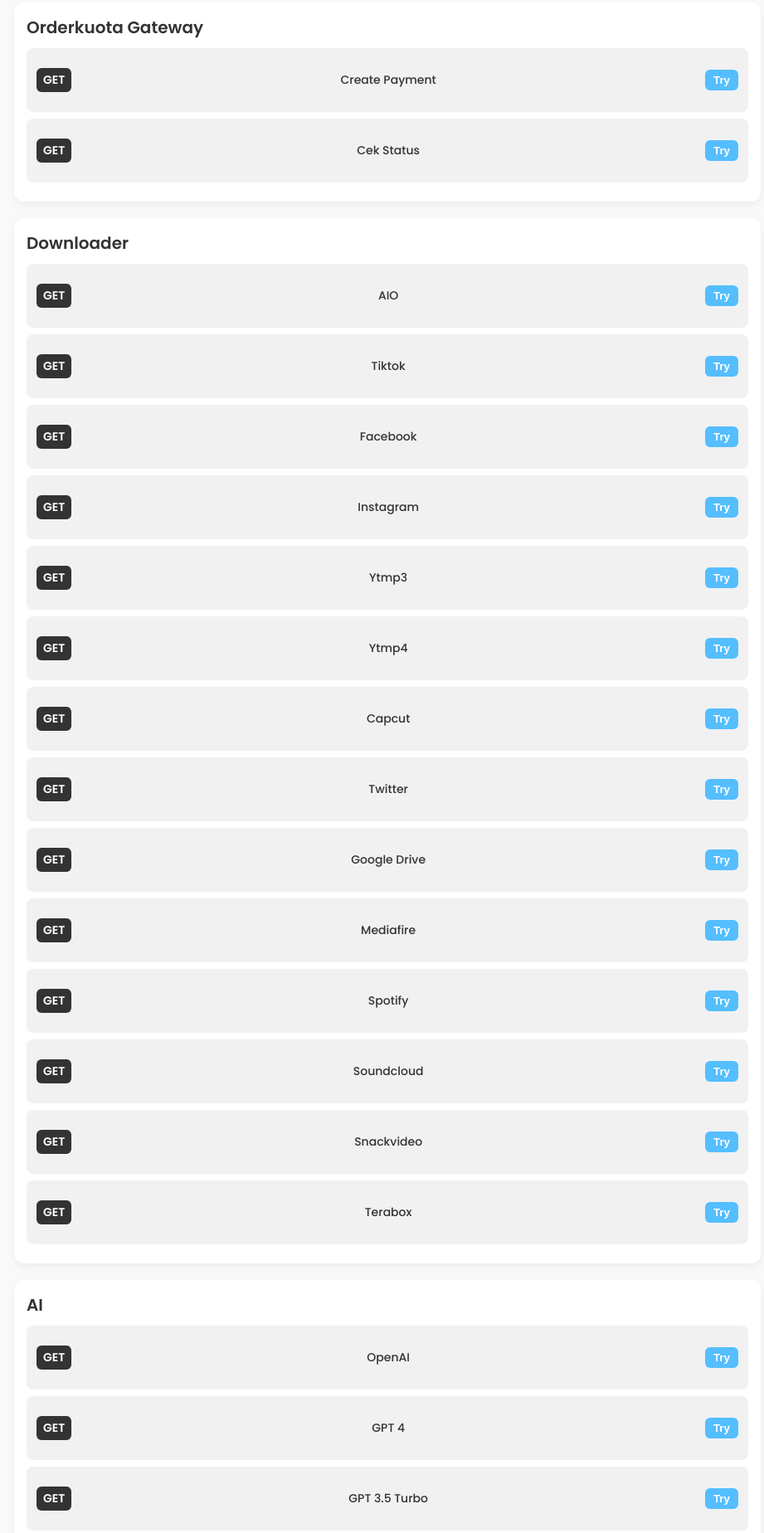
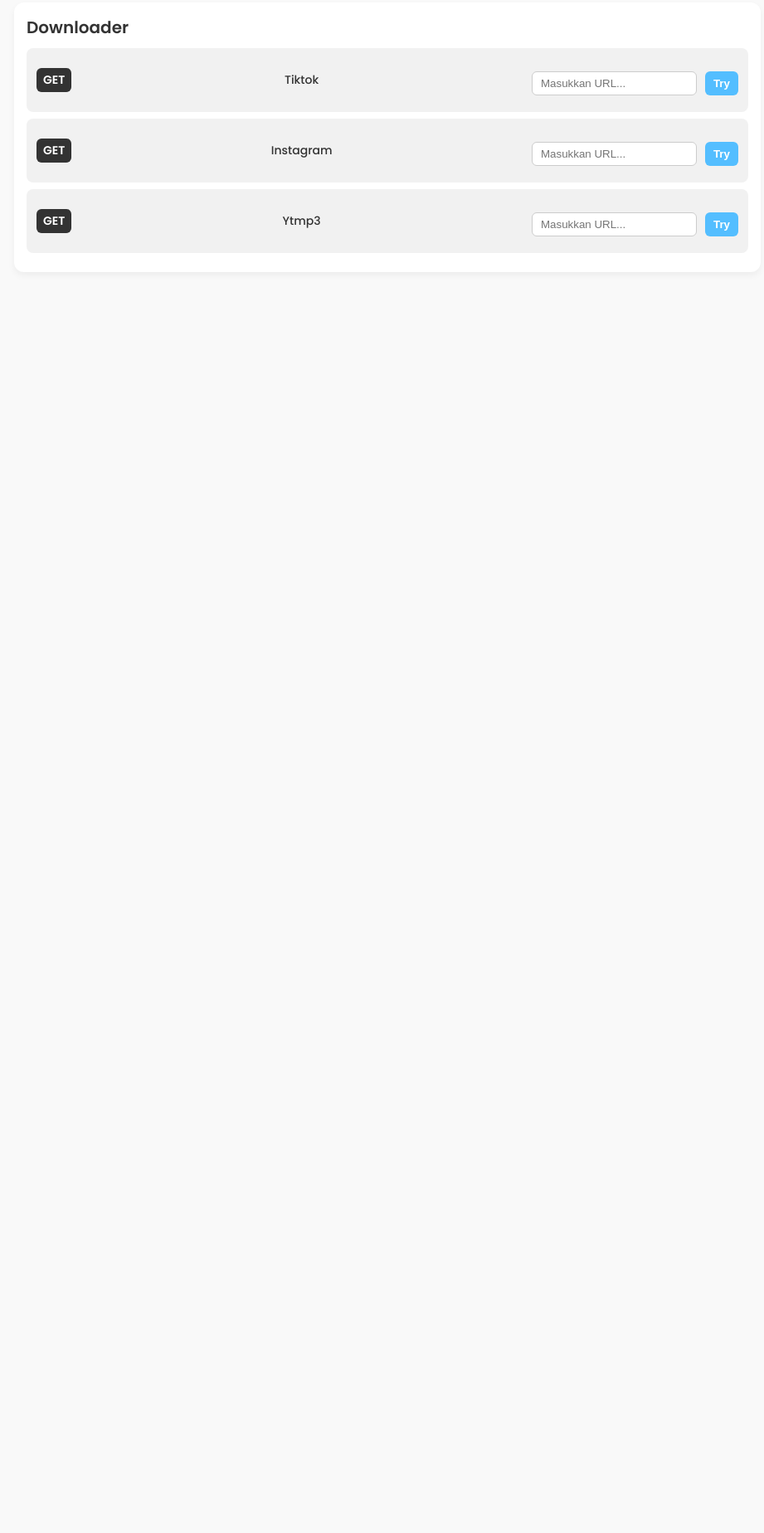
Before and after one commit to Zarukabot/zaruka-restapi, a website: page index.html in a window 1280 px wide. Shown: the part 141-1989 px from the top of the page at 83% size, without its empty margins (173-1094 px from the left). After the commit the page ends 800 px from the top, so only its background shows below. Drawn offline with Linux system fonts and the light colour scheme.

Commit message:
Update index.html

```diff
--- a/index.html
+++ b/index.html
@@ -16,12 +16,14 @@
 .card{background:#fff;border-radius:12px;box-shadow:0 4px 8px rgba(0,0,0,0.05);margin:20px 0;padding:15px;transition:transform 0.3s,box-shadow 0.3s;}
 .card:hover{transform:translateY(-5px);box-shadow:0 8px 16px rgba(0,0,0,0.15);}
 .card .title{font-size:20px;font-weight:600;color:#333;margin-bottom:10px;}
-.endpoints{display:flex;justify-content:space-between;align-items:center;background:#f1f1f1;border-radius:8px;margin:8px 0;padding:10px 12px;transition:0.3s;cursor:pointer;}
+.endpoints{display:flex;justify-content:space-between;align-items:center;background:#f1f1f1;border-radius:8px;margin:8px 0;padding:10px 12px;transition:0.3s;}
 .endpoints:hover{background:#e0f0ff;}
 .method{background:#333;color:#fff;border-radius:6px;padding:4px 8px;font-weight:600;font-size:14px;}
 .name{font-size:14px;font-weight:500;color:#333;}
-.endpoints button{background:#54beff;color:#fff;border:none;padding:5px 10px;border-radius:6px;cursor:pointer;font-weight:600;transition:0.3s;}
+.endpoints button{background:#54beff;color:#fff;border:none;padding:5px 10px;border-radius:6px;cursor:pointer;font-weight:600;transition:0.3s;margin-left:5px;}
 .endpoints button:hover{background:#1a5fcc;}
+.param-input{margin-top:8px;display:flex;gap:5px;}
+.param-input input{flex:1;padding:6px 10px;border-radius:6px;border:1px solid #ccc;}
 .modal {display:none;position:fixed;z-index:999;left:0;top:0;width:100%;height:100%;overflow:auto;background:rgba(0,0,0,0.5);}
 .modal-content {background:#fff;margin:10% auto;padding:20px;border-radius:12px;width:90%;max-width:600px;position:relative;}
 .modal-content h2{margin-top:0;}
@@ -41,89 +43,45 @@
 </div>
 </div>
 
-<!-- ===================== Orderkuota Gateway ===================== -->
+<!-- ===================== CARD TEMPLATE ===================== -->
+<!-- Contoh untuk satu kategori -->
 <div class="card">
-<div class="title">Orderkuota Gateway</div>
+<div class="title">Downloader</div>
+
 <div class="endpoints">
 <p class="method">GET</p>
-<p class="name">Create Payment</p>
-<button data-url="/api/orkut/createpayment?apikey=&amount=&codeqr=">Try</button>
+<p class="name">Tiktok</p>
+<div>
+<div class="param-input">
+<input type="text" placeholder="Masukkan URL..." class="param">
+<button class="try-btn" data-url="/api/download/tiktokdl?url=">Try</button>
 </div>
-<div class="endpoints">
-<p class="method">GET</p>
-<p class="name">Cek Status</p>
-<button data-url="/api/orkut/cekstatus?apikey=&merchant=&keyorkut=">Try</button>
 </div>
 </div>
 
-<!-- ===================== Downloader ===================== -->
-<div class="card">
-<div class="title">Downloader</div>
-<div class="endpoints"><p class="method">GET</p><p class="name">AIO</p><button data-url="/api/download/aiodl?url=">Try</button></div>
-<div class="endpoints"><p class="method">GET</p><p class="name">Tiktok</p><button data-url="/api/download/tiktokdl?url=">Try</button></div>
-<div class="endpoints"><p class="method">GET</p><p class="name">Facebook</p><button data-url="/api/download/fbdl?url=">Try</button></div>
-<div class="endpoints"><p class="method">GET</p><p class="name">Instagram</p><button data-url="/api/download/igdl?url=">Try</button></div>
-<div class="endpoints"><p class="method">GET</p><p class="name">Ytmp3</p><button data-url="/api/download/ytmp3?url=">Try</button></div>
-<div class="endpoints"><p class="method">GET</p><p class="name">Ytmp4</p><button data-url="/api/download/ytmp4?url=">Try</button></div>
-<div class="endpoints"><p class="method">GET</p><p class="name">Capcut</p><button data-url="/api/download/capcut?url=">Try</button></div>
-<div class="endpoints"><p class="method">GET</p><p class="name">Twitter</p><button data-url="/api/download/twitter?url=">Try</button></div>
-<div class="endpoints"><p class="method">GET</p><p class="name">Google Drive</p><button data-url="/api/download/gdrive?url=">Try</button></div>
-<div class="endpoints"><p class="method">GET</p><p class="name">Mediafire</p><button data-url="/api/download/mediafire?url=">Try</button></div>
-<div class="endpoints"><p class="method">GET</p><p class="name">Spotify</p><button data-url="/api/download/spotify?url=">Try</button></div>
-<div class="endpoints"><p class="method">GET</p><p class="name">Soundcloud</p><button data-url="/api/download/soundcloud?url=">Try</button></div>
-<div class="endpoints"><p class="method">GET</p><p class="name">Snackvideo</p><button data-url="/api/download/snackvideo?url=">Try</button></div>
-<div class="endpoints"><p class="method">GET</p><p class="name">Terabox</p><button data-url="/api/download/terabox?url=">Try</button></div>
+<div class="endpoints">
+<p class="method">GET</p>
+<p class="name">Instagram</p>
+<div>
+<div class="param-input">
+<input type="text" placeholder="Masukkan URL..." class="param">
+<button class="try-btn" data-url="/api/download/igdl?url=">Try</button>
+</div>
+</div>
 </div>
 
-<!-- ===================== AI ===================== -->
-<div class="card">
-<div class="title">AI</div>
-<div class="endpoints"><p class="method">GET</p><p class="name">OpenAI</p><button data-url="/api/ai/openai?msg=">Try</button></div>
-<div class="endpoints"><p class="method">GET</p><p class="name">GPT 4</p><button data-url="/api/ai/gpt4?text=">Try</button></div>
-<div class="endpoints"><p class="method">GET</p><p class="name">GPT 3.5 Turbo</p><button data-url="/api/ai/gpt-3-5-turbo?text=">Try</button></div>
-<div class="endpoints"><p class="method">GET</p><p class="name">Sim Simi</p><button data-url="/api/ai/simsimi?msg=">Try</button></div>
-<div class="endpoints"><p class="method">GET</p><p class="name">Gemini</p><button data-url="/api/ai/gemini?text=">Try</button></div>
+<div class="endpoints">
+<p class="method">GET</p>
+<p class="name">Ytmp3</p>
+<div>
+<div class="param-input">
+<input type="text" placeholder="Masukkan URL..." class="param">
+<button class="try-btn" data-url="/api/download/ytmp3?url=">Try</button>
+</div>
+</div>
 </div>
 
-<!-- ===================== Tools ===================== -->
-<div class="card">
-<div class="title">Tools</div>
-<div class="endpoints"><p class="method">GET</p><p class="name">OCR</p><button data-url="/api/tools/ocr?url=">Try</button></div>
-<div class="endpoints"><p class="method">GET</p><p class="name">Skiplink</p><button data-url="/api/tools/skiplink?url=">Try</button></div>
-<div class="endpoints"><p class="method">GET</p><p class="name">Shortlink TinyURL</p><button data-url="/api/tools/tinyurl?url=">Try</button></div>
-<div class="endpoints"><p class="method">GET</p><p class="name">Shortlink Bitly</p><button data-url="/api/tools/bitly?url=">Try</button></div>
-<div class="endpoints"><p class="method">GET</p><p class="name">QR Code</p><button data-url="/api/tools/qrcode?text=">Try</button></div>
-</div>
-
-<!-- ===================== Search ===================== -->
-<div class="card">
-<div class="title">Search</div>
-<div class="endpoints"><p class="method">GET</p><p class="name">Google</p><button data-url="/api/search/google?q=">Try</button></div>
-<div class="endpoints"><p class="method">GET</p><p class="name">Wikipedia</p><button data-url="/api/search/wikipedia?q=">Try</button></div>
-<div class="endpoints"><p class="method">GET</p><p class="name">YouTube</p><button data-url="/api/search/youtube?q=">Try</button></div>
-</div>
-
-<!-- ===================== Sosmed Stalk ===================== -->
-<div class="card">
-<div class="title">Sosmed Stalk</div>
-<div class="endpoints"><p class="method">GET</p><p class="name">Instagram</p><button data-url="/api/stalk/ig?username=">Try</button></div>
-<div class="endpoints"><p class="method">GET</p><p class="name">Twitter</p><button data-url="/api/stalk/twitter?username=">Try</button></div>
-<div class="endpoints"><p class="method">GET</p><p class="name">TikTok</p><button data-url="/api/stalk/tiktok?username=">Try</button></div>
-<div class="endpoints"><p class="method">GET</p><p class="name">Facebook</p><button data-url="/api/stalk/facebook?username=">Try</button></div>
-</div>
-
-<!-- ===================== Image Creator ===================== -->
-<div class="card">
-<div class="title">Image Creator</div>
-<div class="endpoints"><p class="method">GET</p><p class="name">Text to Image</p><button data-url="/api/image/texttoimage?text=">Try</button></div>
-<div class="endpoints"><p class="method">GET</p><p class="name">AI Art</p><button data-url="/api/image/aiart?prompt=">Try</button></div>
-</div>
-
-<!-- ===================== Panel Pterodactyl ===================== -->
-<div class="card">
-<div class="title">Panel Pterodactyl</div>
-<div class="endpoints"><p class="method">GET</p><p class="name">Server Status</p><button data-url="/api/ptero/serverstatus?id=">Try</button></div>
-<div class="endpoints"><p class="method">GET</p><p class="name">List Users</p><button data-url="/api/ptero/listusers">Try</button></div>
+<!-- Tambahkan semua endpoint lain persis seperti ini -->
 </div>
 
 <!-- ===================== MODAL ===================== -->
@@ -142,11 +100,12 @@
 const modalResponse = document.getElementById("modalResponse");
 const closeBtn = document.querySelector(".close");
 
-document.querySelectorAll(".endpoints button").forEach(button => {
+document.querySelectorAll(".try-btn").forEach(button => {
     button.addEventListener("click", async () => {
+        const input = button.parentElement.querySelector(".param").value;
         let apiUrl = button.getAttribute("data-url");
-        let paramPrompt = apiUrl.includes("=") ? prompt("Masukkan parameter untuk API ini:") : null;
-        if(paramPrompt) apiUrl += encodeURIComponent(paramPrompt);
+        if(input) apiUrl += encodeURIComponent(input);
+
         modal.style.display = "block";
         modalResponse.textContent = "Loading...";
         try {
```
